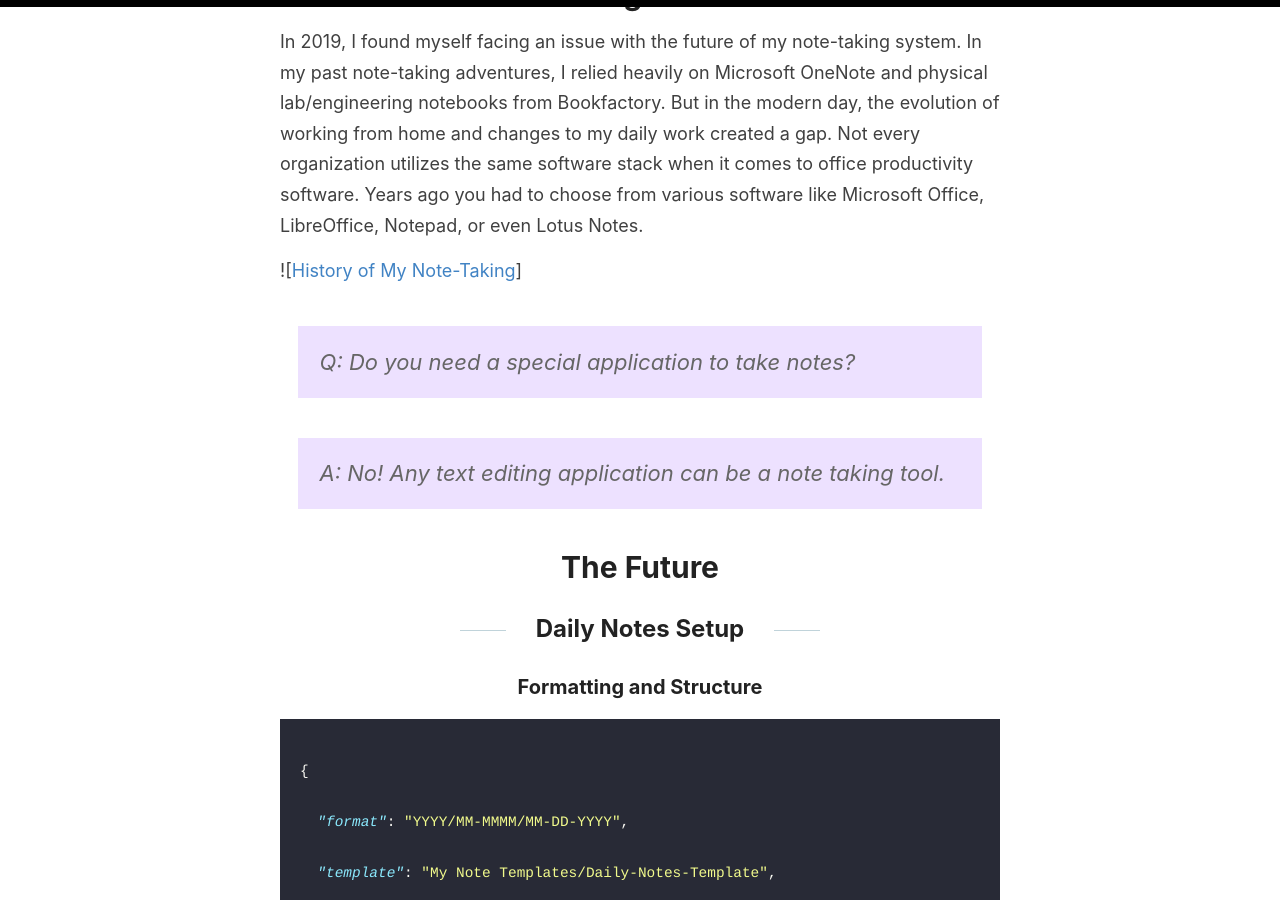
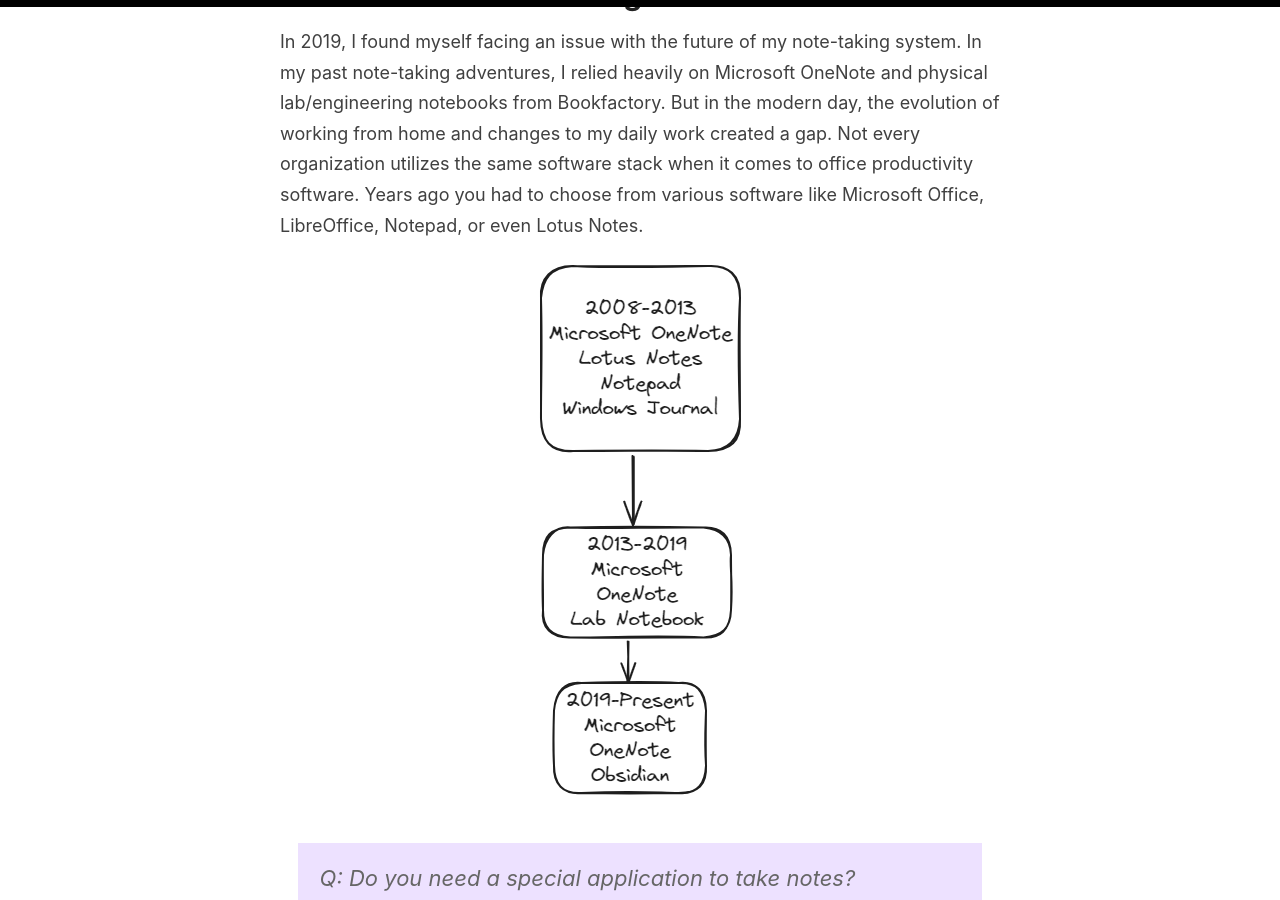
Before and after one commit to zavalalabs/zavalalabs.github.io, a Jekyll site: the page built from _posts/2024-04-01-Obsidian-A-Journey.md, in a window 1280 px wide and 900 px high, scrolled down 381 px. Built offline with Jekyll 4.4.1, drawn with Linux system fonts in a browser that asks for light colours.

Commit message:
Fix image pt2

```diff
--- a/_posts/2024-04-01-Obsidian-A-Journey.md
+++ b/_posts/2024-04-01-Obsidian-A-Journey.md
@@ -7,7 +7,8 @@
 # Background
 In 2019, I found myself facing an issue with the future of my note-taking system. In my past note-taking adventures, I relied heavily on Microsoft OneNote and physical lab/engineering notebooks from Bookfactory. But in the modern day, the evolution of working from home and changes to my daily work created a gap. Not every organization utilizes the same software stack when it comes to office productivity software. Years ago you had to choose from various software like Microsoft Office, LibreOffice, Notepad, or even Lotus Notes.
 
-![[History of My Note-Taking](https://zavalalabs.github.io/assets/images/Drawing2024-04-01.png)]
+![History of My Note-Taking](/images/Drawing2024-04-01.png)
+
 
 > Q: Do you need a special application to take notes?
 
```
